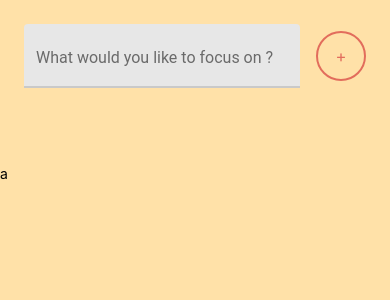
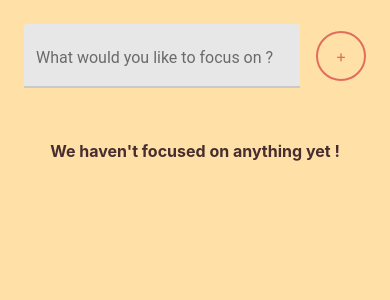
Before and after one commit to yann-embie/focus-time, a React Native app: screen / in a window 390 px wide. Shown: the top 300 px of the page. Built offline with nearby package versions, Linux system fonts and the light colour scheme.

Commit message:
feat: history focus

```diff
--- a/App.tsx
+++ b/App.tsx
@@ -14,7 +14,7 @@ export default function App() {
       {currentSubject ? (
         <Timer
           focusSubject={currentSubject}
-          onTimerEnd={() => {}}
+          onTimerEnd={() => setHistory([...history, currentSubject])}
           clearSubject={() => setCurrentSubject(null)}
         />
       ) : (
--- a/src/features/focus-history.tsx
+++ b/src/features/focus-history.tsx
@@ -1,14 +1,36 @@
-import { StyleSheet, Text, View } from "react-native"
+import { FC } from "react"
+import { FlatList, StyleSheet, Text, View } from "react-native"
 import { colors } from "../utils/colors"
+import { fontSizes, spacing } from "../utils/sizes"
 
-export const FocusHistory = ({ history }) => {
+const renderItem = ({ item }) => <Text>- {item}</Text>
+
+export const FocusHistory: FC<{ history: string[] | [] }> = ({ history }) => {
+  if (!history || !history.length)
+    return (
+      <View style={{ alignItems: "center", flex: 1 }}>
+        <Text style={styles.title}>We haven't focused on anything yet !</Text>
+      </View>
+    )
+
   return (
-    <View>
-      <Text>a</Text>
+    <View style={styles.historyWrapper}>
+      <Text style={styles.title}>Things we've focused on :</Text>
+      <FlatList
+        data={history}
+        renderItem={renderItem}
+        // keyExtractor={item => item.id}
+      />
     </View>
   )
 }
 
 const styles = StyleSheet.create({
-  historyWrapper: { color: colors.toDefine2 },
+  historyWrapper: { flex: 1, paddingHorizontal: spacing.md },
+  item: { fontSize: fontSizes.sm, color: colors.toDefine2 },
+  title: {
+    fontWeight: "bold",
+    color: colors.toDefine2,
+    fontSize: fontSizes.md,
+  },
 })
--- a/src/features/focus.tsx
+++ b/src/features/focus.tsx
@@ -1,5 +1,5 @@
 import React, { useState } from "react"
-import { View, StyleSheet } from "react-native"
+import { View, StyleSheet, Text } from "react-native"
 import { TextInput } from "react-native-paper"
 import { RoundedButton } from "../components/rounded-button"
 import { spacing } from "../utils/sizes"
--- a/src/features/timer.tsx
+++ b/src/features/timer.tsx
@@ -10,13 +10,7 @@ import { Timing } from "./timing"
 
 const ONE_SECOND_IN_MS = 1000
 
-const PATTERN = [
-  1 * ONE_SECOND_IN_MS,
-  2 * ONE_SECOND_IN_MS,
-  3 * ONE_SECOND_IN_MS,
-  4 * ONE_SECOND_IN_MS,
-  5 * ONE_SECOND_IN_MS,
-]
+const PATTERN = [1 * ONE_SECOND_IN_MS]
 
 export const Timer = ({ focusSubject, onTimerEnd, clearSubject }) => {
   useKeepAwake()
@@ -29,6 +23,7 @@ export const Timer = ({ focusSubject, onTimerEnd, clearSubject }) => {
     setIsStarted(false)
     setProgress(1)
     reset()
+    onTimerEnd(focusSubject)
   }
 
   return (
```
